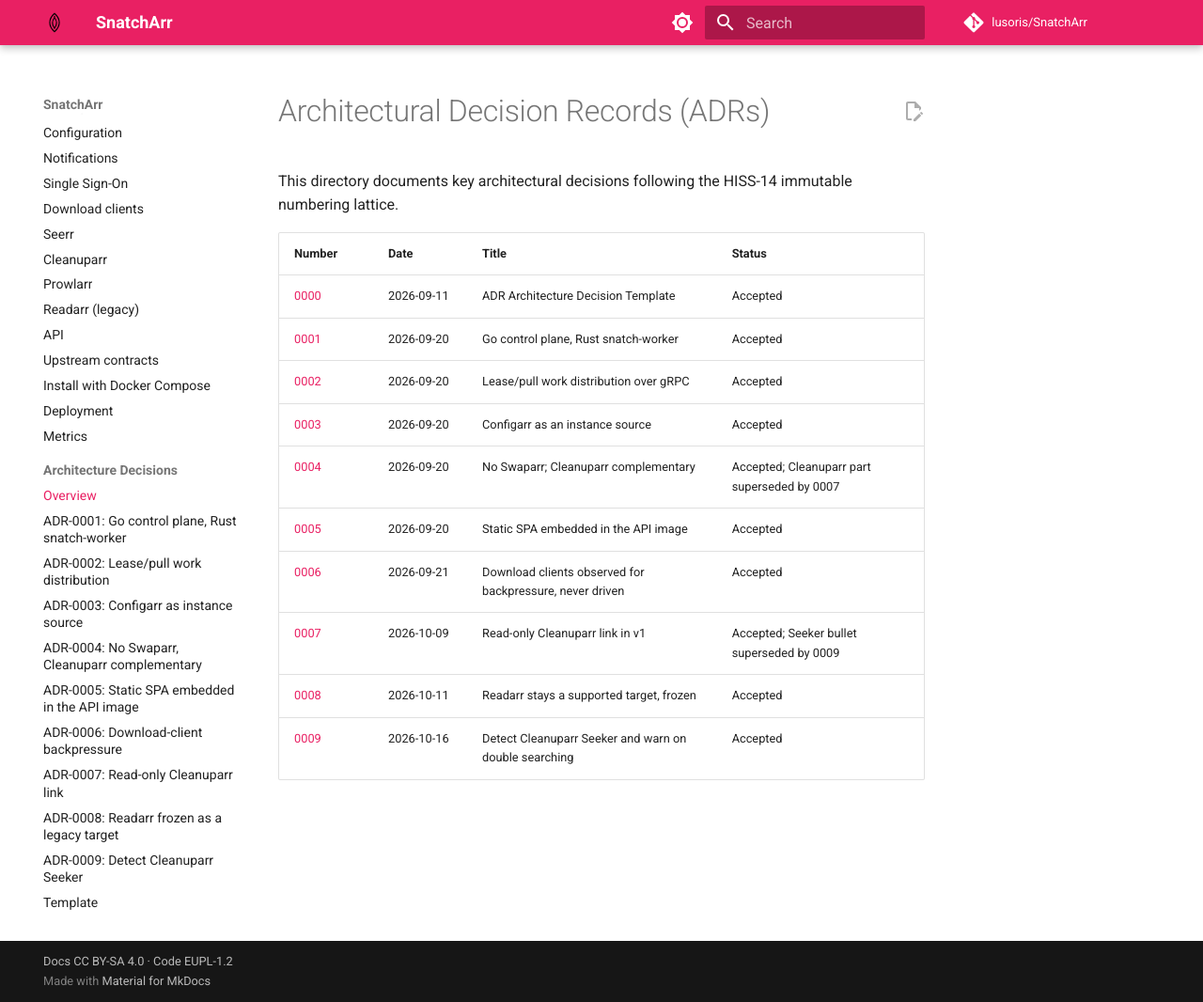
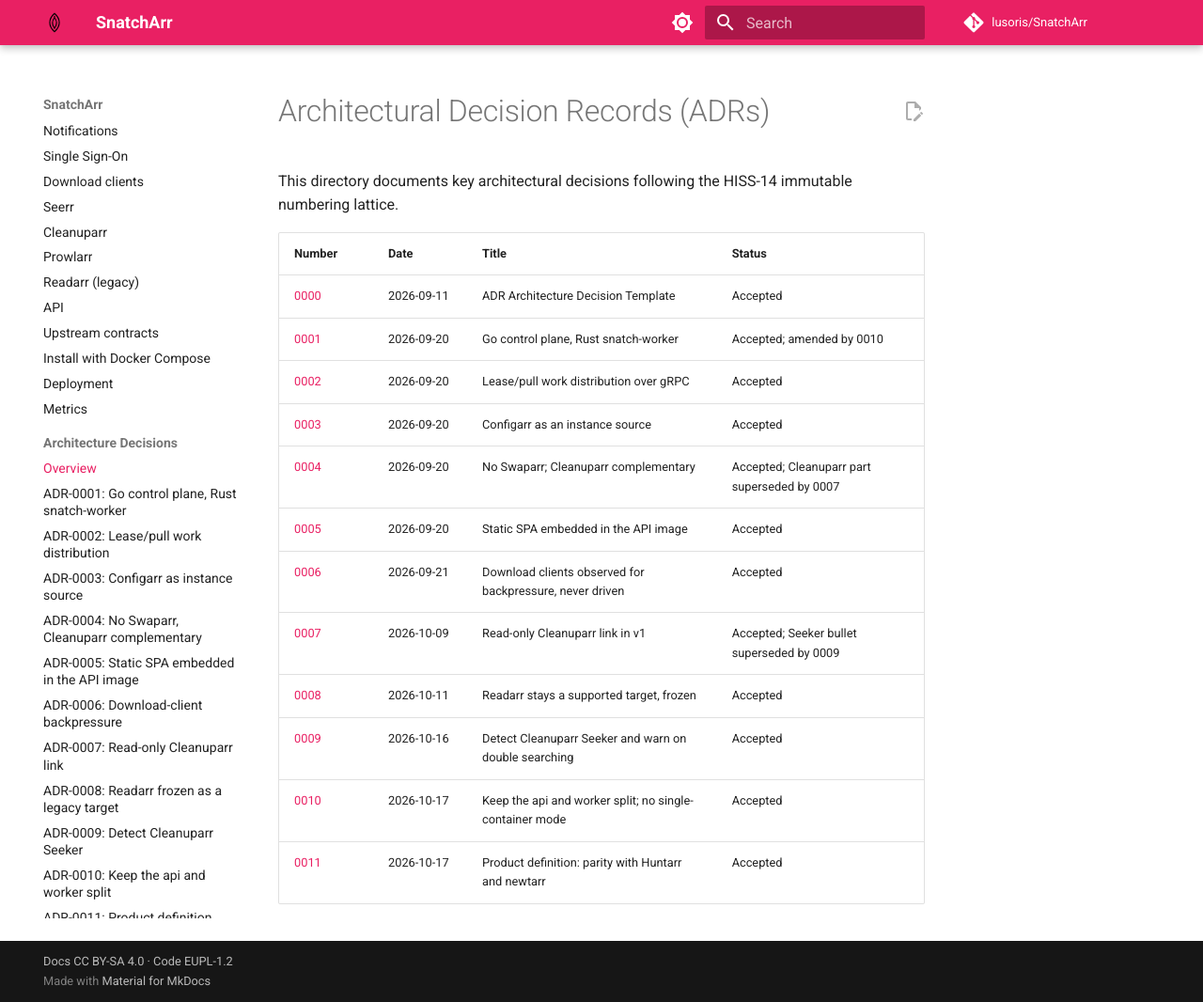
Before and after one commit to lusoris/SnatchArr, an MkDocs documentation site: the page built from docs/adr/README.md, in a window 1280 px wide and 1066 px high. Shown: the whole window at 94% size. Built offline with MkDocs 1.6.1 and Material for MkDocs 9.7.7, drawn with Linux system fonts in a browser that asks for light colours; comment, search, counter and statistics services are not loaded.

Commit message:
docs(adr): record the product definition (ADR-0011)
ADR-0011 turns the parity matrix of issue #321 into the product
definition: the expectations SnatchArr already covers, three open
gaps in scope (an Apprise channel #348, an in-app log viewer #349, a
Radarr minimum availability filter #350), and five gaps out of scope,
each with its reason: TOTP, recovery key, local-network login bypass,
Plex sign-in, and Unraid or native installs.

Closes #321

Signed-off-by: lusoris <lusoris@proton.me>

```diff
--- a/docs/adr/README.md
+++ b/docs/adr/README.md
@@ -6,7 +6,7 @@
 | Number | Date | Title | Status |
 | :--- | :--- | :--- | :--- |
 | [0000](0000-template.md) | 2026-09-11 | ADR Architecture Decision Template | Accepted |
-| [0001](0001-go-control-plane-rust-snatch-worker.md) | 2026-09-20 | Go control plane, Rust snatch-worker | Accepted |
+| [0001](0001-go-control-plane-rust-snatch-worker.md) | 2026-09-20 | Go control plane, Rust snatch-worker | Accepted; amended by 0010 |
 | [0002](0002-lease-pull-work-distribution.md) | 2026-09-20 | Lease/pull work distribution over gRPC | Accepted |
 | [0003](0003-configarr-as-instance-source.md) | 2026-09-20 | Configarr as an instance source | Accepted |
 | [0004](0004-no-swaparr-cleanuparr-deferred.md) | 2026-09-20 | No Swaparr; Cleanuparr complementary | Accepted; Cleanuparr part superseded by 0007 |
@@ -15,3 +15,5 @@
 | [0007](0007-read-only-cleanuparr-link.md) | 2026-10-09 | Read-only Cleanuparr link in v1 | Accepted; Seeker bullet superseded by 0009 |
 | [0008](0008-readarr-frozen-legacy-target.md) | 2026-10-11 | Readarr stays a supported target, frozen | Accepted |
 | [0009](0009-detect-cleanuparr-seeker.md) | 2026-10-16 | Detect Cleanuparr Seeker and warn on double searching | Accepted |
+| [0010](0010-keep-api-worker-split.md) | 2026-10-17 | Keep the api and worker split; no single-container mode | Accepted |
+| [0011](0011-product-definition.md) | 2026-10-17 | Product definition: parity with Huntarr and newtarr | Accepted |
--- a/mkdocs.yml
+++ b/mkdocs.yml
@@ -87,4 +87,6 @@
       - "ADR-0007: Read-only Cleanuparr link": adr/0007-read-only-cleanuparr-link.md
       - "ADR-0008: Readarr frozen as a legacy target": adr/0008-readarr-frozen-legacy-target.md
       - "ADR-0009: Detect Cleanuparr Seeker": adr/0009-detect-cleanuparr-seeker.md
+      - "ADR-0010: Keep the api and worker split": adr/0010-keep-api-worker-split.md
+      - "ADR-0011: Product definition": adr/0011-product-definition.md
       - Template: adr/0000-template.md
```
Also changed, not shown: docs/adr/0011-product-definition.md (added, +70 -0 lines).
